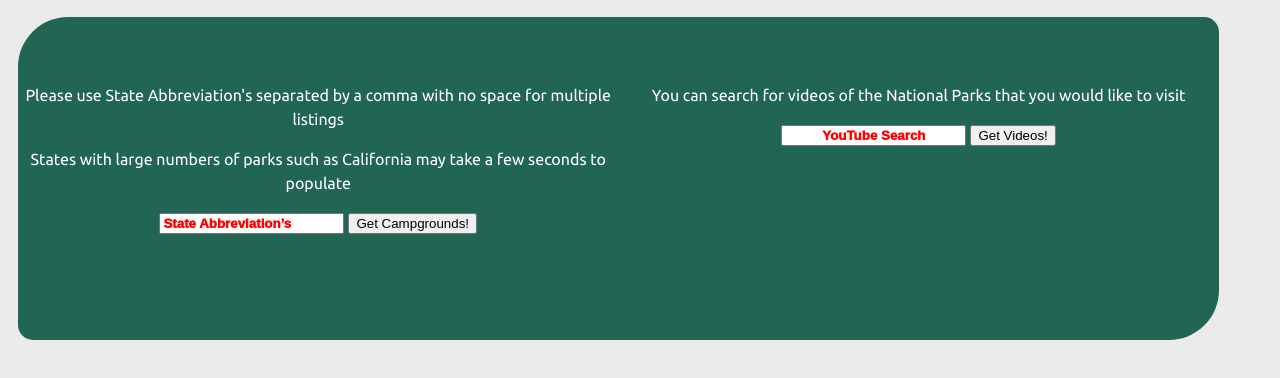
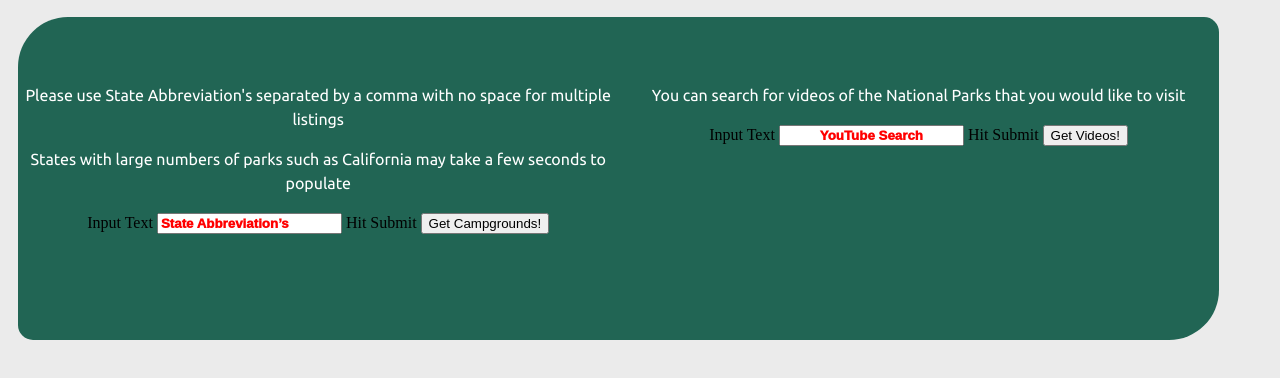
Before and after one commit to AJStolp/API-CapStone-Styled, a plain HTML site: page index.html in a window 1280 px wide. Shown: the part 90-468 px from the top of the page. Drawn offline with nearby package versions, Linux system fonts and the light colour scheme.

Commit message:
wave error update

```diff
--- a/index.html
+++ b/index.html
@@ -16,17 +16,17 @@
         <p id='cgp1'>Please use State Abbreviation's separated by a comma with no space for multiple listings</p>
         <p id='cgp2'>States with large numbers of parks such as California may take a few seconds to populate</p>
     <div class='inputsAlign'>
-        <label for='submitNational'></label>
+        <label for='submitNational'>Input Text</label>
         <input type='text' id='submitNational' placeholder='State Abbreviation&#8217s'>
-        <label for='campground-button'></label>
+        <label for='campground-button'>Hit Submit</label>
         <input type ='submit' id='campground-button' name='campground-button' value='Get Campgrounds!'>
     </div>
     </section><br>
     <section class='inputYT startEnd aligns inputsAlign'>
         <p id='parkInstructions'>You can search for videos of the National Parks that you would like to visit</p>
-        <label for='youTube'></label>
+        <label for='youTube'>Input Text</label>
         <input type='text' name='youTube' id='youTube' placeholder='YouTube Search'>
-        <label for='submitVideos'></label>
+        <label for='submitVideos'>Hit Submit</label>
         <input type='submit' name='submitVideos' id='submitVideos' value='Get Videos!'><br><br>
         <a href='#scrollToVideos' class='anchorScroll'>Scroll To Videos</a>
     </section>
```
